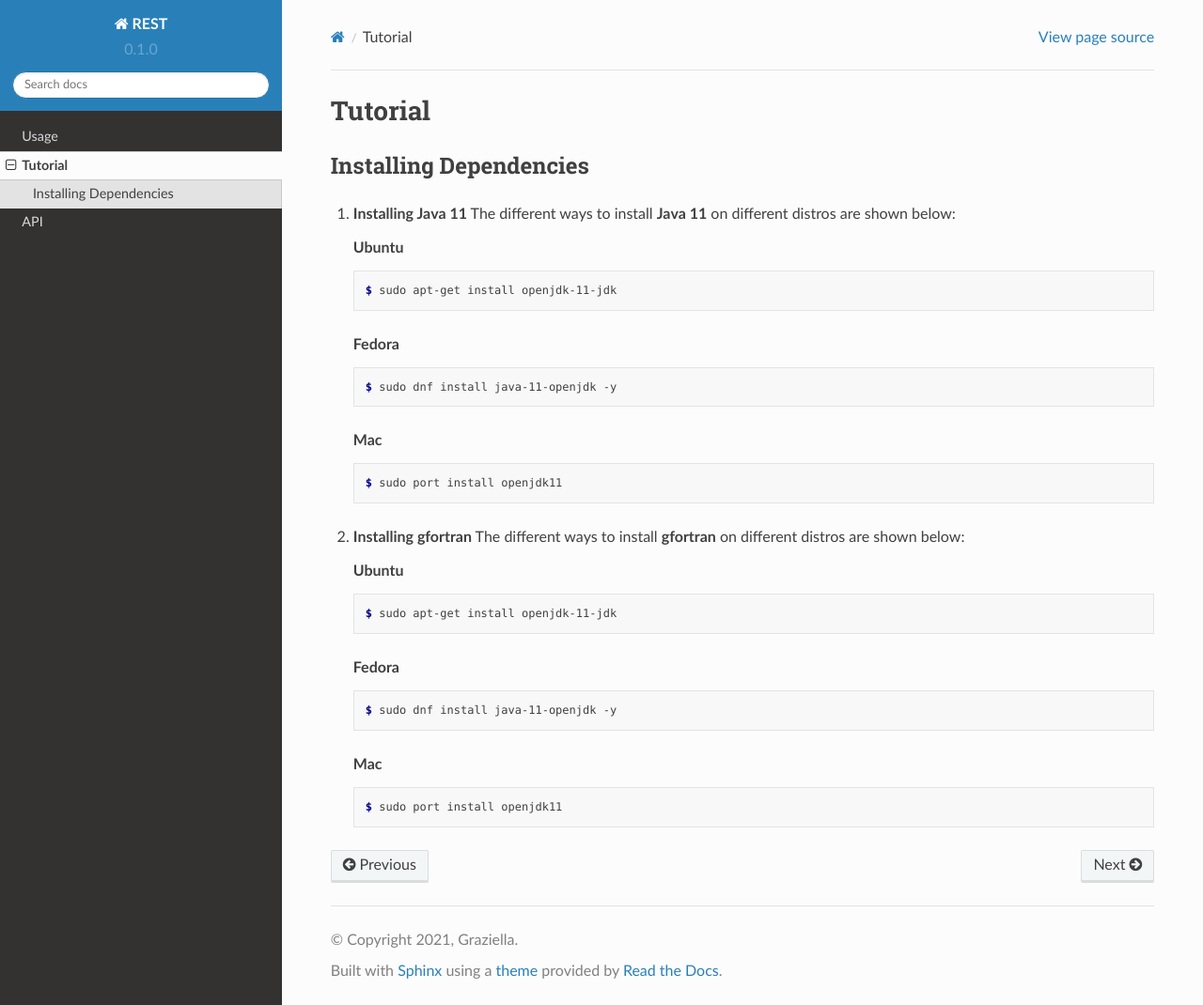
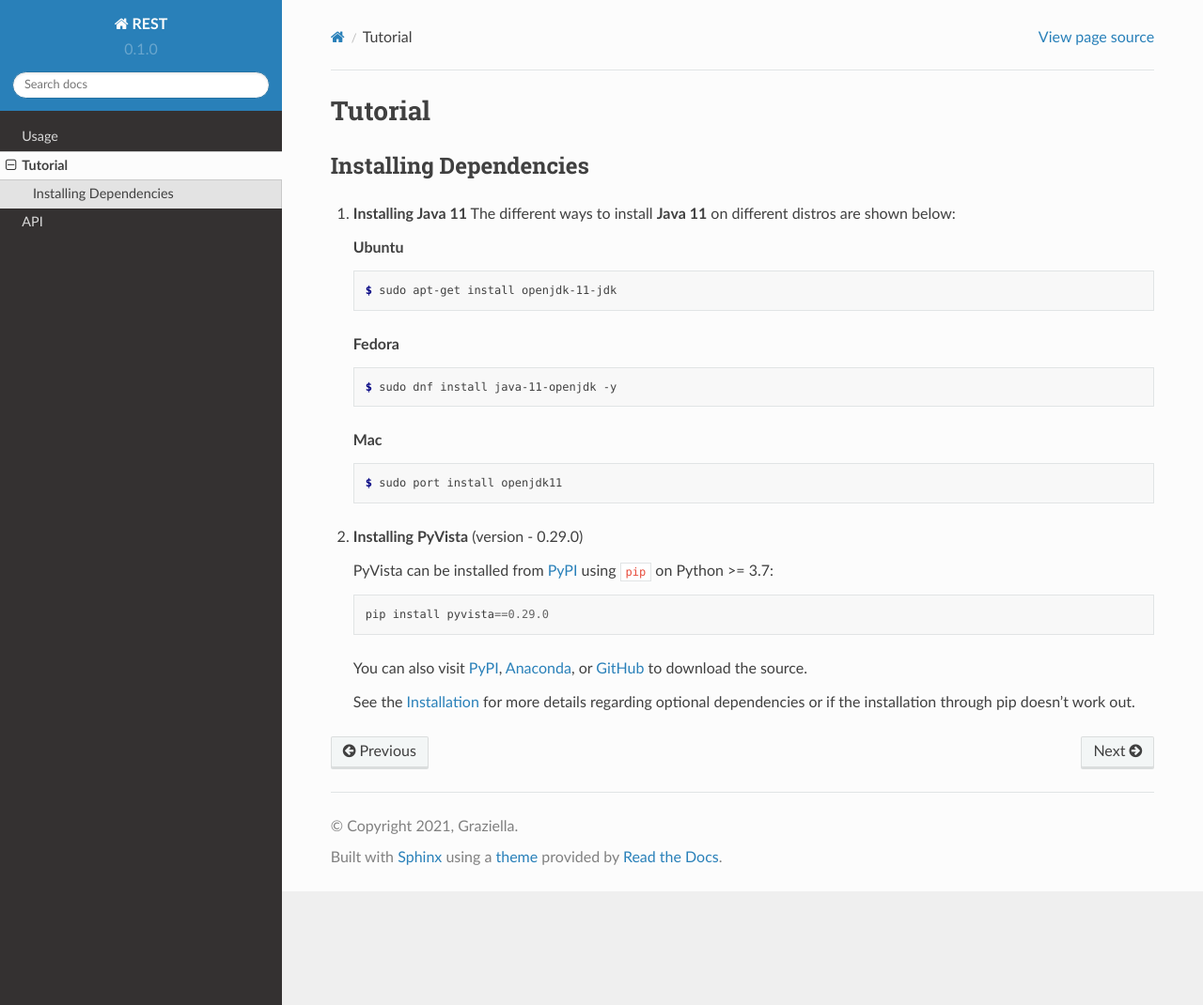
Before and after one commit to prithishh3/rtd-tutorial, a Sphinx documentation site: the page built from docs/source/tutorial.rst, in a window 1280 px wide and 1070 px high. Shown: the whole window at 94% size. Built offline with Sphinx 7.4.7 and the Read the Docs theme 2.0.0, drawn with Linux system fonts in a browser that asks for light colours.

Commit message:
Update tutorial.rst

```diff
--- a/docs/source/tutorial.rst
+++ b/docs/source/tutorial.rst
@@ -26,23 +26,16 @@ Installing Dependencies
 
       $ sudo port install openjdk11
 
-2. **Installing gfortran**
-   The different ways to install **gfortran** on different distros are shown below:
+2. **Installing PyVista** (version - 0.29.0)
 
-   **Ubuntu**
+   PyVista can be installed from `PyPI <https://pypi.org/project/pyvista/>`_
+   using ``pip`` on Python >= 3.7::
 
-   .. code-block:: console
+      pip install pyvista==0.29.0
 
-      $ sudo apt-get install openjdk-11-jdk
+   You can also visit `PyPI <https://pypi.org/project/pyvista/>`_,
+   `Anaconda <https://anaconda.org/conda-forge/pyvista>`_, or
+   `GitHub <https://github.com/pyvista/pyvista>`_ to download the source.
 
-   **Fedora**
-
-   .. code-block:: console
-
-      $ sudo dnf install java-11-openjdk -y
-
-   **Mac**
-
-   .. code-block:: console
-
-      $ sudo port install openjdk11
+   See the `Installation <http://docs.pyvista.org/getting-started/installation.html#install-ref.>`_
+   for more details regarding optional dependencies or if the installation through pip doesn't work out.
```
